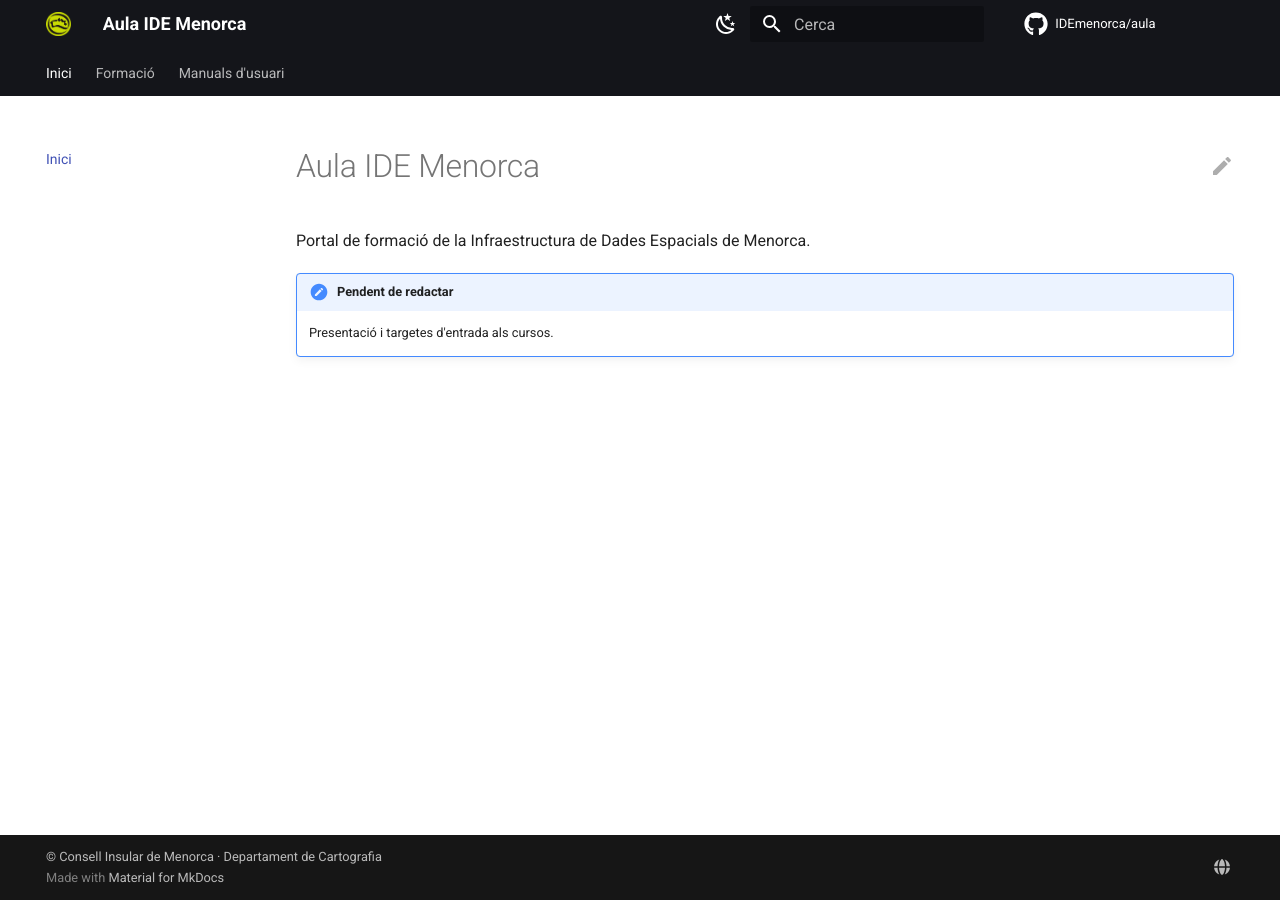
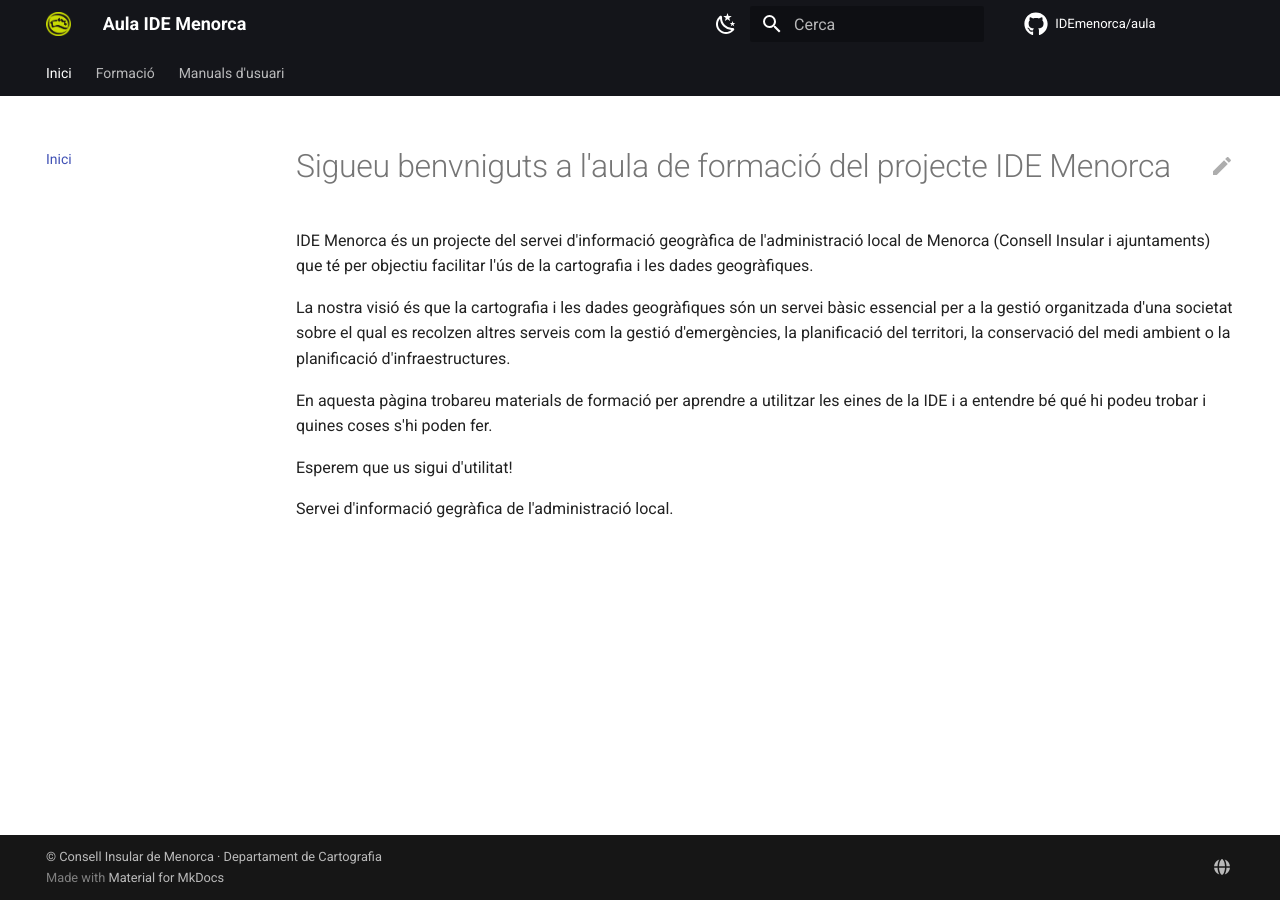
Before and after one commit to IDEmenorca/aula, an MkDocs documentation site: the page built from docs/index.md, in a window 1280 px wide. Built offline with MkDocs 1.6.1 and Material for MkDocs 9.7.7, drawn with Linux system fonts in a browser that asks for light colours; comment, search, counter and statistics services are not loaded.

Commit message:
Revise introduction and project details in index.md
Updated the introduction and added details about the IDE Menorca project and its objectives.

```diff
--- a/docs/index.md
+++ b/docs/index.md
@@ -1,6 +1,11 @@
-# Aula IDE Menorca
+# Sigueu benvniguts a l'aula de formació del projecte IDE Menorca
 
-Portal de formació de la Infraestructura de Dades Espacials de Menorca.
+IDE Menorca és un projecte del servei d'informació geogràfica de l'administració local de Menorca (Consell Insular i ajuntaments) que té per objectiu facilitar l'ús de la cartografia i les dades geogràfiques.
 
-!!! note "Pendent de redactar"
-    Presentació i targetes d'entrada als cursos.
+La nostra visió és que la cartografia i les dades geogràfiques són un servei bàsic essencial per a la gestió organitzada d'una societat sobre el qual es recolzen altres serveis com la gestió d'emergències, la planificació del territori, la conservació del medi ambient o la planificació d'infraestructures.
+
+En aquesta pàgina trobareu materials de formació per aprendre a utilitzar les eines de la IDE i a entendre bé qué hi podeu trobar i quines coses s'hi poden fer.
+
+Esperem que us sigui d'utilitat!
+
+Servei d'informació gegràfica de l'administració local.
```
